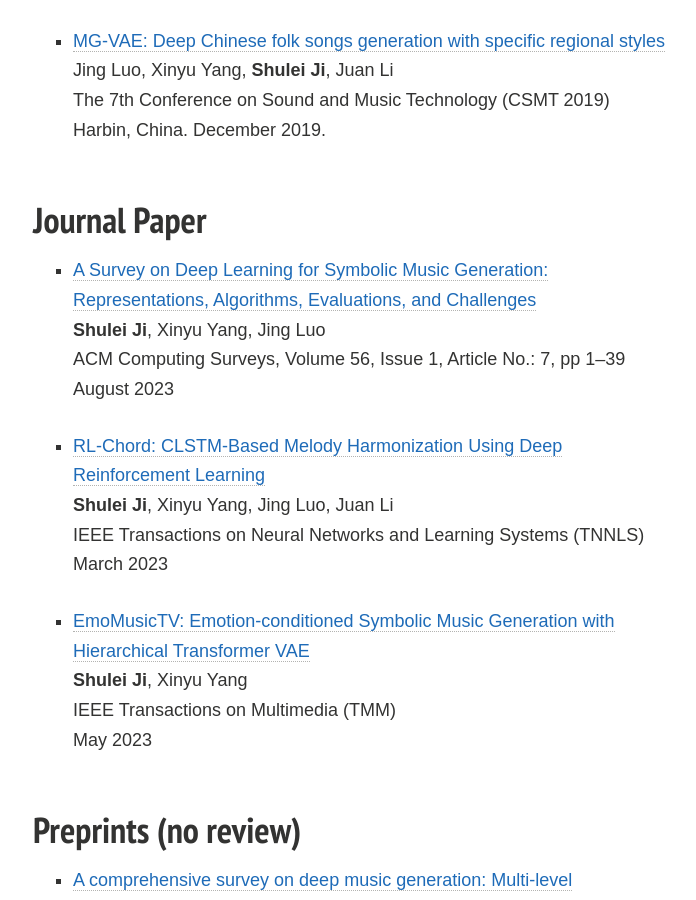
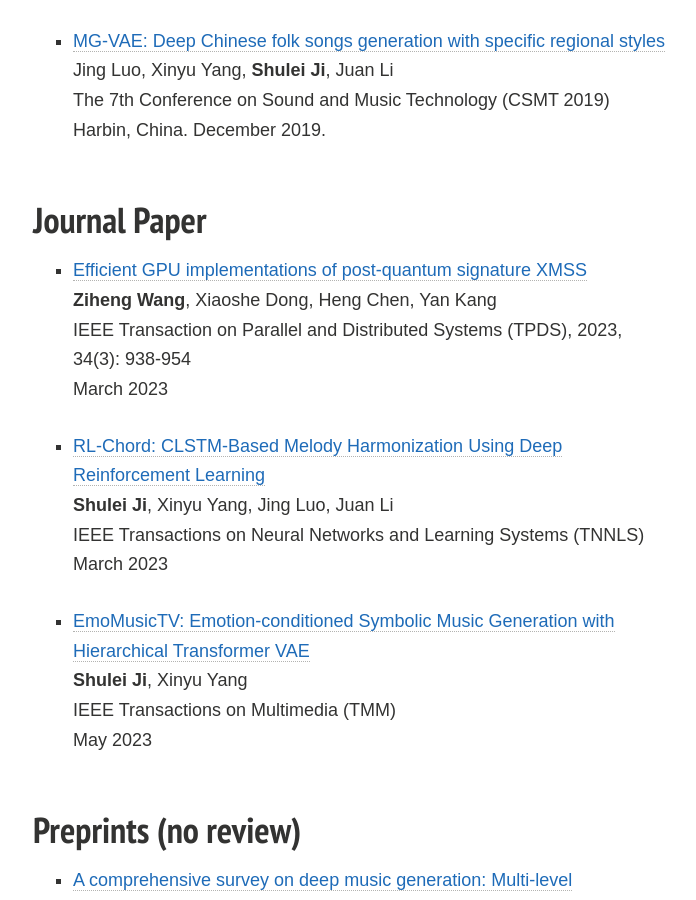
Before and after one commit to wzh009888/wzh009888.github.io, a Jekyll site: the page built from publications.md, in a window 1280 px wide and 900 px high, scrolled down 748 px. Shown: the whole window, without its empty margins (287-983 px from the left). Built offline with Jekyll 4.4.1, drawn with Linux system fonts in a browser that asks for light colours; comment, search, counter and statistics services are not loaded; a style sheet for code colours, icons or effects is not loaded.

Commit message:
Update publications.md

```diff
--- a/publications.md
+++ b/publications.md
@@ -20,8 +20,7 @@
   <br>
 
 ## Journal Paper
-
-- [A Survey on Deep Learning for Symbolic Music Generation: Representations, Algorithms, Evaluations, and Challenges](https://dl.acm.org/doi/abs/10.1145/3597493)<br>**Shulei Ji**, Xinyu Yang, Jing Luo<br>ACM Computing Surveys, Volume 56, Issue 1, Article No.: 7, pp 1–39<br>August 2023
+- [Efficient GPU implementations of post-quantum signature XMSS](https://ieeexplore.ieee.org/document/10004747)<br>**Ziheng Wang**, Xiaoshe Dong, Heng Chen, Yan Kang<br>IEEE Transaction on Parallel and Distributed Systems (TPDS), 2023, 34(3): 938-954<br>March 2023
 
 - [RL-Chord: CLSTM-Based Melody Harmonization Using Deep Reinforcement Learning](https://ieeexplore.ieee.org/abstract/document/10063204)<br>**Shulei Ji**, Xinyu Yang, Jing Luo, Juan Li<br>IEEE Transactions on Neural Networks and Learning Systems (TNNLS)<br>March 2023
 
```
